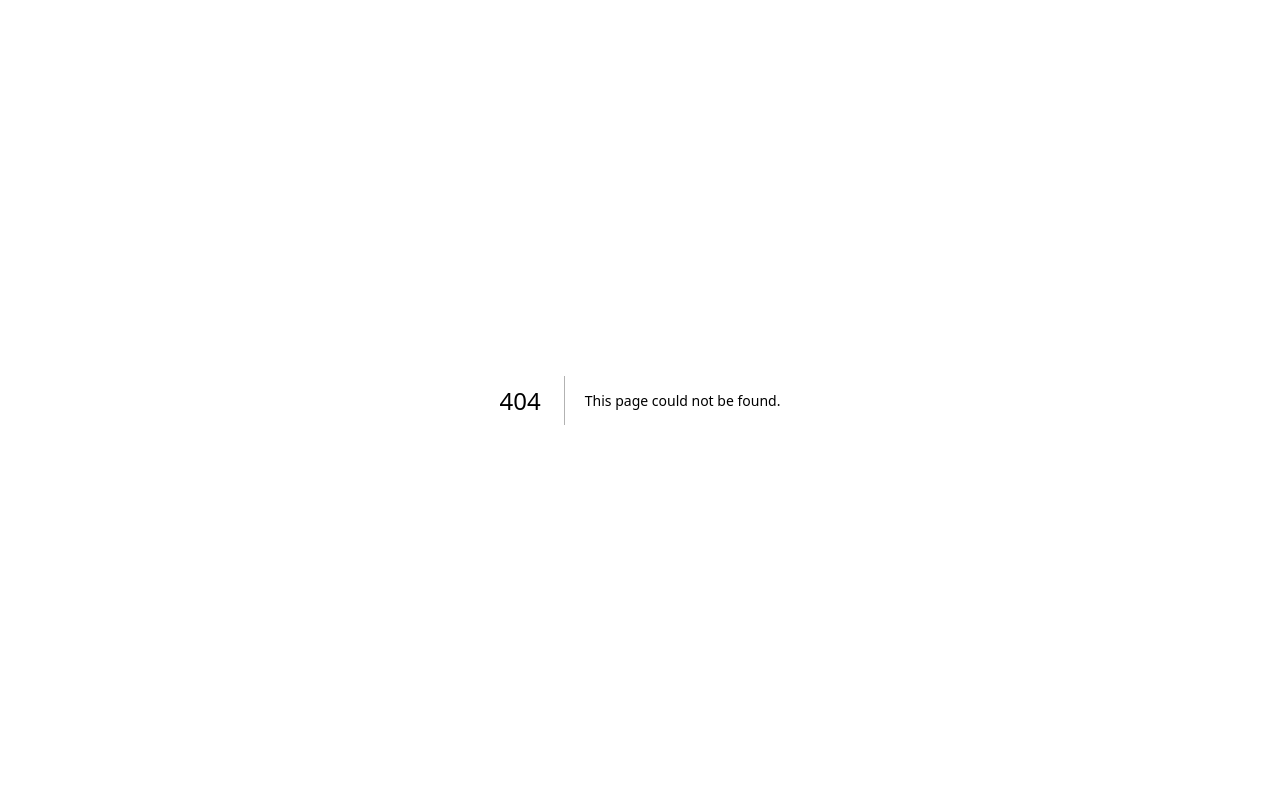
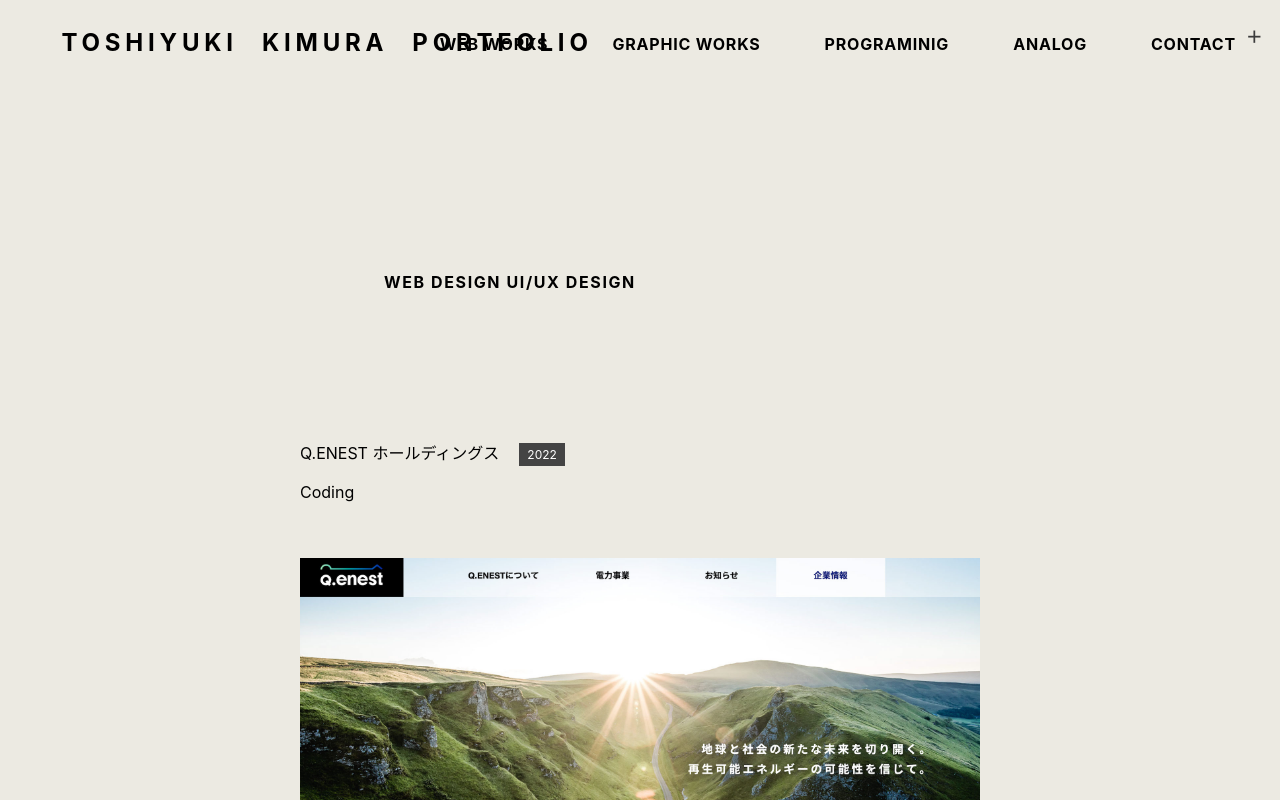
Before and after one commit to kimura12000/PfOpen, a Next.js app: page /webdesign in a window 1280 px wide. Before the commit this address had no page. Shown: the top 800 px of the page. Built offline with nearby package versions, Linux system fonts and the light colour scheme.

Commit message:
ウェブデザインページ＋GSAPの実装

```diff
--- a/package.json
+++ b/package.json
@@ -8,6 +8,7 @@
   "dependencies": {
     "@react-three/drei": "9.3.4",
     "@react-three/fiber": "8.0.10",
+    "gsap": "^3.11.4",
     "next": "latest",
     "react": "^18.0.0",
     "react-dom": "^18.0.0",
--- a/pages/Header.jsx
+++ b/pages/Header.jsx
@@ -1,19 +1,55 @@
 import styles from '../styles/Home.module.css'
-import React, { useState , useRef, useEffect} from "react"
+import React, { useState, useRef, useEffect } from "react"
 import Link from 'next/link'
 
-const proptitle = 'TK PORTFOLIO';
+import { gsap } from "gsap";
 
-export default function Header () {
+
+export default function Header() {
+
+    const gsapEl = useRef();
+
+    console.log(gsapEl.innerHTML);
+
+    useEffect(() => {
+        gsapElAnimation()
+        gsapElChildAnimation()
+
+    }, [])
+
+    const gsapElAnimation = () => {
+
+    }
+
+    const gsapElChildAnimation = () => {
+        gsap.fromTo('.spans',
+            { opacity: 0, y: 0 }, //fromの設定
+            {  //toの設定
+                opacity: 1,
+                y: 0,
+                duration: 1.2,
+                stagger: 0.1,
+            });
+
+    }
+
+
+
     const [openMenu, setOpenMenu] = useState(false);
-    const Clicker =()=> {
+    const Clicker = () => {
         setOpenMenu(!openMenu);
     };
     return (
         <header className={styles.header}>
-        <p><Link href="/webdesign"><span className={styles.headerLinkWrap}>WEB WORKS<span className={styles.headerLink}></span></span></Link><span className={styles.headerLinkWrap}><Link href="/">GRAPHIC WORKS</Link><span className={styles.headerLink}></span></span><span className={styles.headerLinkWrap}>PROGRAMINIG<span className={styles.headerLink}></span></span><span className={styles.headerLinkWrap}>ANALOG<span className={styles.headerLink}></span></span><span className={styles.headerLinkWrap}>CONTACT<span className={styles.headerLink}></span></span></p>
-      <span onClick={() => Clicker()} className={`${styles.spans} ${openMenu ? styles.open : undefined }`}>＋
-      <ul  className={`${styles.CloseUL} ${openMenu ? styles.OpenUL : undefined }`}>
+            <p ref={gsapEl}>
+                <Link href="/webdesign"><span className={`spans ${styles.headerLinkWrap}`}>WEB WORKS<span className={styles.headerLink}></span></span></Link>
+                <Link href="/"><span className={`spans ${styles.headerLinkWrap}`}>GRAPHIC WORKS<span className={styles.headerLink}></span></span></Link>
+                <span  className={`spans ${styles.headerLinkWrap}`}>PROGRAMINIG<span className={styles.headerLink}></span></span>
+                <span  className={`spans ${styles.headerLinkWrap}`}>ANALOG<span className={styles.headerLink}></span></span>
+                <span  className={`spans ${styles.headerLinkWrap}`}>CONTACT<span className={styles.headerLink}></span></span>
+            </p>
+            <span onClick={() => Clicker()} className={`${styles.spans} ${openMenu ? styles.open : undefined}`}>＋
+                <ul className={`${styles.CloseUL} ${openMenu ? styles.OpenUL : undefined}`}>
                     <Link href="/webdesign"><li>WebWorks</li></Link>
                     <li>GraphicWorks</li>
                     <li>Programing</li>
--- /dev/null
+++ b/pages/webdesign.jsx
@@ -0,0 +1,51 @@
+import Head from 'next/head'
+import Image from 'next/image'
+import Link from 'next/link'
+import React, { useState } from "react"
+import Header from './Header'
+import Code from './code.json';
+import styles from '../styles/Home.module.css'
+
+const proptitle = 'TK PORTFOLIO';
+
+
+export default function Webdesign() {
+  // console.log(Code.wd);
+
+    let Arr1 = [];
+    let Arr2 = [];
+    let ArrImage = [];
+    let ArrImage2 = [];
+    const WdData = Code.wd;
+    const WDD = WdData.map((item) =>
+      Arr2 = [...Arr1 ,<div id={item.id}><p>{item.display}<span>{item.year}</span></p><p>{item.descript}</p></div> ,<figure><img src={item.image} alt="" /></figure>]
+      )
+      console.log(WDD);
+
+
+  return (
+    <div className={styles.container}>
+      <Head>
+        <title>{proptitle}</title>
+        <meta name="description" content="Generated by create next app" />
+        <link rel="icon" href="/favicon.ico" />
+      </Head>
+
+      <Header/>
+      <div className={styles.WDimgwrap}>
+      <h1 className={styles.FVTitle}>TOSHIYUKI<span></span>KIMURA<span></span>PORTFOLIO</h1>
+        <p className={styles.abtitle}>WEB DESIGN UI/UX DESIGN</p>
+      </div>
+
+      <main className={styles.main}>
+        <div className={styles.WdData}>
+        {WDD}
+        </div>
+      </main>
+
+      <footer id='footer' className={styles.footer}>
+
+      </footer>
+    </div>
+  )
+}
--- a/styles/Home.module.css
+++ b/styles/Home.module.css
@@ -32,6 +32,7 @@
     margin-inline-end: 0px;
   }
   .headerLinkWrap {
+  opacity: 0;
   display: inline-block;
   margin: 0 32px;
   padding-top: 16px;
@@ -79,7 +80,7 @@
     position: absolute;
     top: 12px;
     left: 4.8vw;
-    z-index: 12;
+    z-index: 8;
   }
   .FVTitle span{
     display: inline-block;
```
Also changed, not shown: pages/index.js (+4 -4 lines), 1 other file (tests, documents, lock files or other folders). Lines whose indentation alone changed are shown as unchanged.
